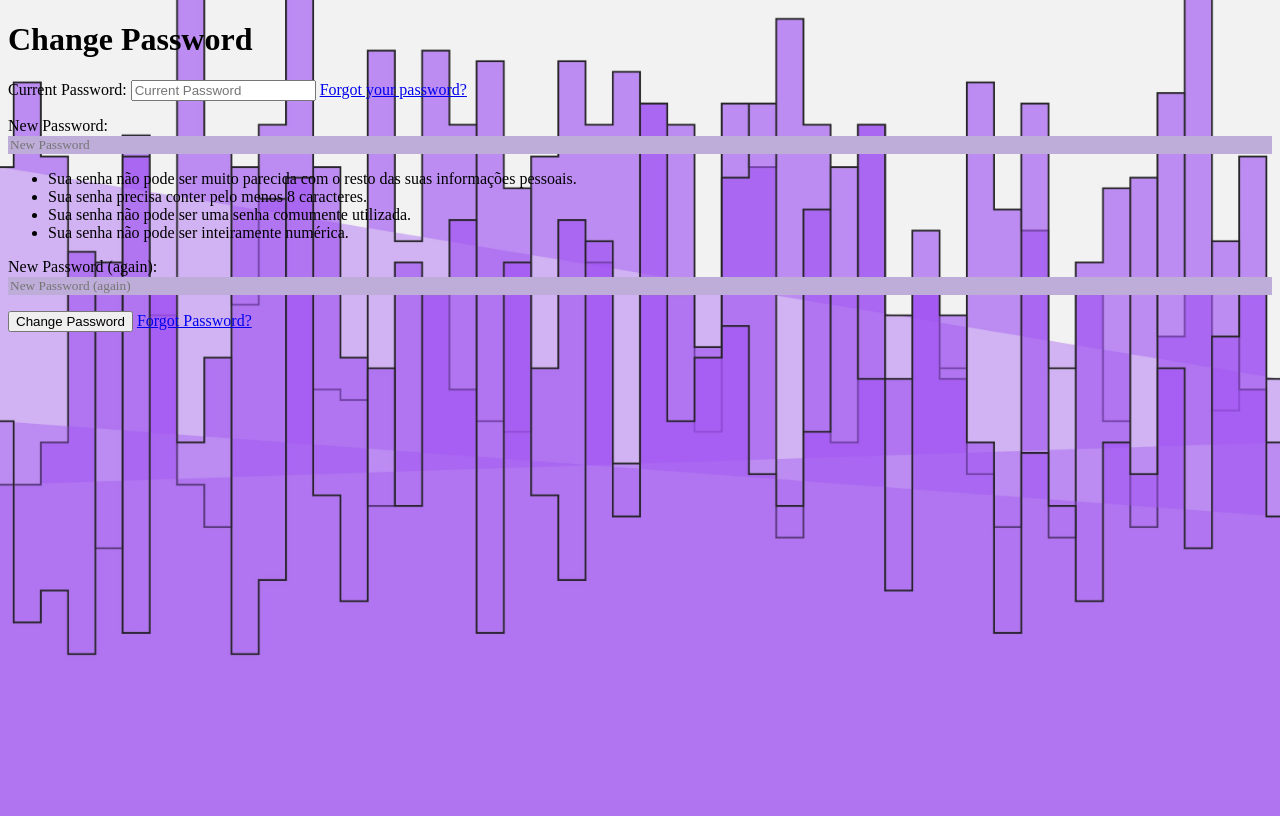
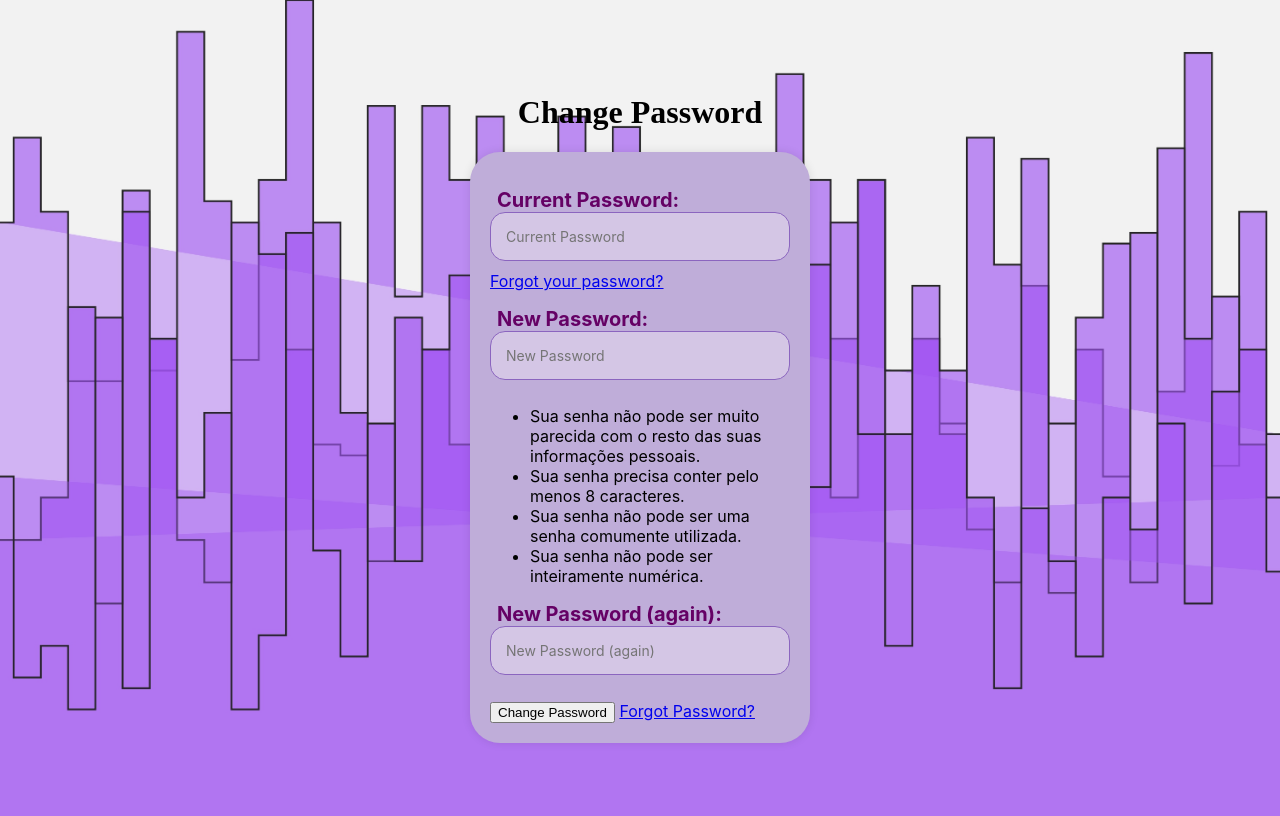
Before and after one commit to Tsuki25/SSF_Smart-Storage-Frigde, a Django app: page /accounts/password/change/ in a window 1280 px wide. Before the commit the page ends 656 px from the top, so only its background shows below. Run offline with Django 4.2, Linux system fonts and the light colour scheme; a user stored in the database is signed in.

Commit message:
estilizando a pagina de alterar senha

```diff
--- a/estoque/views.py
+++ b/estoque/views.py
@@ -89,7 +89,7 @@ class Geladeiras(LoginRequiredMixin, ListView):
 
         termo_pesquisa = self.request.GET.get('q')  # Obtém o termo de busca da URL
         if termo_pesquisa:
-            context['geladeiras'] = Geladeira.objects.filter(nome_geladeira__icontains=termo_pesquisa)
+            context['geladeiras'] = Geladeira.objects.filter(usuarios_proprietarios__email__icontains=self.request.user.email,nome_geladeira__icontains=termo_pesquisa)
         return context
 
 class DetalhesGeladeira(LoginRequiredMixin, DetailView):
--- /dev/null
+++ b/static/css/style_alterar_senha.css
@@ -0,0 +1,174 @@
+button:hover {
+    cursor: pointer;
+}
+
+body {
+    display: flex;
+    flex-direction: column;
+    justify-content: center;
+    align-items: center;
+    height: 100vh; /* Define a altura do corpo para ocupar toda a altura da tela */
+    font-family: Montserrat;
+    background-image: url(../img/Untitled_page-0001.jpg);
+    color: black; /* Define a cor do texto como branco para melhor legibilidade no fundo preto */
+    background-size: cover;
+    background-repeat: no-repeat;
+    background-attachment: fixed;
+    background-position: center;
+}
+
+form {
+    padding: 20px; /* Adicione algum espaço interno para melhor aparência */
+    border-radius: 30px; /* Adicione bordas arredondadas de 10px */
+    background-color: #BFADD9;
+    box-shadow: 0 0 10px rgba(0, 0, 0, 0.1);
+    width: 300px;
+    font-family: 'Inter', sans-serif;
+}
+
+form::placeholder{
+    color: white;
+}
+
+input {
+    background-color: #d4c6e5;
+    padding: 15px;
+    margin-bottom: 10px;
+    box-sizing: border-box;
+    border: 1px solid #8B65BF;
+    border-radius: 15px;
+    width: 100%;
+    font-family: 'Inter', sans-serif;
+    font-size: 14px;
+}
+
+#inputSave {
+    background: url('/static/img/salvar.png') center center no-repeat; /* Substitua 'caminho/para/sua/imagem.png' pelo caminho real da sua imagem */
+    background-size: cover;
+    width: 72px; /* Largura do botão, ajuste conforme necessário */
+    height: 72px;
+    padding: 10px;
+    box-sizing: border-box;
+    border: none;
+    cursor: pointer;
+    margin-left: 37%;
+    margin-right: 30%;
+}
+
+label {
+    font-size: 20px;
+    color: #650165;
+    padding-left: 7px;
+    font-weight: bold;
+
+}
+
+select{
+    background-color: #d4c6e5;
+    padding: 5px;
+    border: 1px solid #8B65BF;
+    border-radius: 15px;
+}
+
+textarea{
+    background-color: #d4c6e5;
+    padding: 5px;
+    border: 1px solid #8B65BF;
+    border-radius: 15px;
+    width: 98%;
+    font-family: 'Inter', sans-serif;
+    font-size: 14px;
+}
+
+.top-nav {
+    background-color: #8B65BF;
+    color: #fff;
+    padding: 70px;
+    text-align: center;
+    width: 100%;
+    position: fixed;
+    top: 0;
+    display: flex;
+    left: 0;
+    height: 10px;
+}
+
+.centered-text {
+    display: flex;
+    align-items: center; /* Altere para 'align-items: center' para centralizar verticalmente */
+    height: 100%; /* Aumente a altura para ocupar toda a altura do elemento pai */
+}
+
+.logo {
+    margin-right: 10px;
+}
+
+.top-nav a {
+    font-size: 45px; /* Ajuste o valor do tamanho da fonte conforme necessÃ¡rio */
+    font-style: italic;
+}
+
+.top-nav {
+    display: flex;
+    justify-content: start;
+    align-items: center; /* Centraliza verticalmente os elementos dentro da barra de navegaÃ§Ã£o */
+}
+
+.navbarbar{
+    background-color: #8B65BF;
+    color: #fff;
+    padding: 70px;
+    text-align: center;
+    width: 100%;
+    position: fixed;
+    bottom: 0;
+    left: 0;
+    height: 10px;
+    display: flex;
+    align-items: center;
+    justify-content: flex-start;
+}
+
+#btn_voltar {
+    background: none;
+    border: none;
+    margin-right: 500px;
+}
+
+#btn_voltar img {
+    width: 72px;
+    height: 72px;
+}
+
+/* TELA DE EXCLUSÃO DE ITENS */
+.title_exclude{
+    font-size: 32px;
+    color: #650165;
+}
+
+.text_exclude{
+    font-size: 20px;
+}
+
+#exclude{
+    background-color: transparent;
+    border-radius: 0;
+    box-shadow: 0 0 0 0 transparent;
+}
+
+#btn-exclude{
+    background: url('/static/img/confirm_delete.png') center center no-repeat; /* Substitua 'caminho/para/sua/imagem.png' pelo caminho real da sua imagem */
+    background-size: cover;
+    width: 72px; /* Largura do botão, ajuste conforme necessário */
+    height: 72px;
+    padding: 10px;
+    box-sizing: border-box;
+    cursor: pointer;
+    margin-left: 37%;
+    margin-right: 30%;
+    border: none;
+}
+
+#btn-exclude img{
+    border: 1px solid #8B65BF;
+}
--- /dev/null
+++ b/templates/account/base2.html
@@ -0,0 +1,36 @@
+{%  load static %}
+
+{% load i18n %}
+<!DOCTYPE html>
+<html>
+  <head>
+    <meta http-equiv="X-UA-Compatible" content="IE=edge">
+    <meta name="viewport" content="width=device-width, initial-scale=1.0">
+    <title>{% block head_title %}{% endblock head_title %}</title>
+    {% block extra_head %}
+    {% endblock extra_head %}
+
+    <link rel="stylesheet" href="{% static '/css/style_alterar_senha.css' %}" >
+
+  </head>
+  <body>
+    {% block body %}
+
+    {% if messages %}
+    <div>
+      <strong>{% trans "Messages:" %}</strong>
+      <ul>
+        {% for message in messages %}
+        <li>{{message}}</li>
+        {% endfor %}
+      </ul>
+    </div>
+    {% endif %}
+
+    {% block content %}
+    {% endblock content %}
+    {% endblock body %}
+    {% block extra_body %}
+    {% endblock extra_body %}
+  </body>
+</html>
--- a/templates/account/password_change.html
+++ b/templates/account/password_change.html
@@ -1,10 +1,12 @@
-{% extends "account/base.html" %}
+{% extends "account/base2.html" %}
+{% load static %}
 
 {% load i18n %}
 
 {% block head_title %}{% trans "Change Password" %}{% endblock head_title %}
 
 {% block content %}
+
     <h1>{% trans "Change Password" %}</h1>
 
     <form method="POST" action="{% url 'account_change_password' %}" class="password_change">
```
Also changed, not shown: db.sqlite3.
